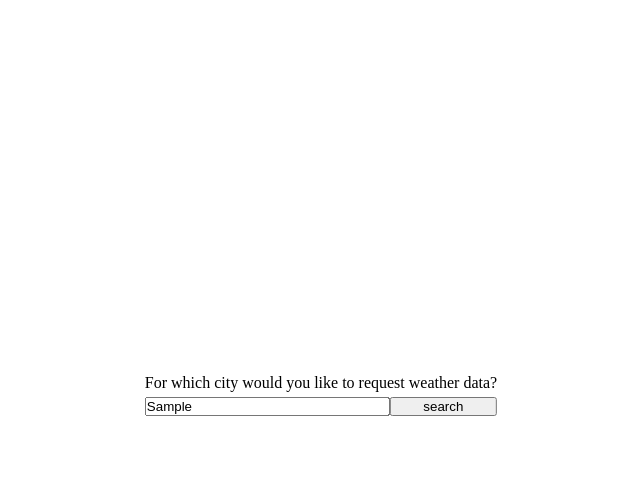
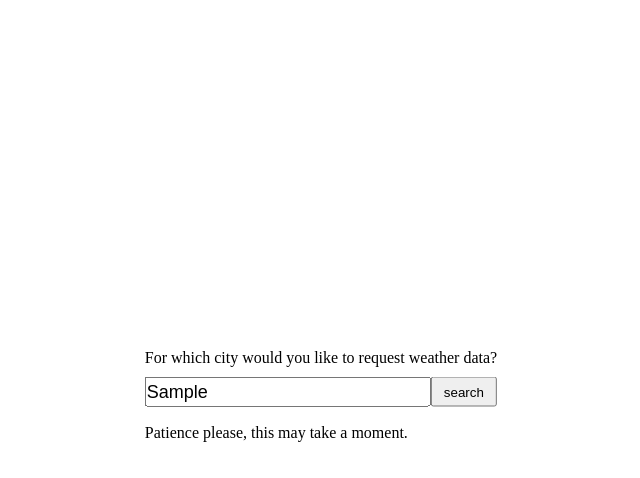
Before and after one commit to DebSol11/odin-weather-app, a website built with webpack: page src/template.html in a window 1280 px wide. Both pictures are taken after typing "Sample" into the empty fields and a click on the button "search". Shown: the whole page, without its empty margins (319-959 px from the left). Built offline with nearby package versions, Linux system fonts and the light colour scheme; no server answers.

Commit message:
Add and remove a load message accordingly

```diff
--- a/src/styles.css
+++ b/src/styles.css
@@ -16,20 +16,30 @@ body {
   grid-template-areas:
     "top top"
     "left right";
+  row-gap: 10px;
   margin-bottom: 10px;
 }
 
 label {
-  margin-bottom: 5px;
   grid-area: top;
 }
 
 input {
   grid-area: left;
+  height: 30px;
+  font-size: large;
 }
 
 button {
   grid-area: right;
+}
+
+#loadMessage {
+  display: none;
+}
+
+#loadMessage {
+  margin-top: 7px;
 }
 
 .dataDisplayContainer {
--- a/src/template.html
+++ b/src/template.html
@@ -7,11 +7,12 @@
   </head>
   <body>
     <div class="gridContainer">
-        <label for="city" class="top"
-          >For which city would you like to request weather data?</label
-        >
-        <input type="text" name="city" id="citySelect" class="left"/>
-        <button id="weatherSearchBtn" class="right">search</button>
+      <label for="city"
+        >For which city would you like to request weather data?</label
+      >
+      <input type="text" name="city" id="citySelect" placeholder="Berlin"/>
+      <button id="weatherSearchBtn">search</button>
+      <p id="loadMessage">Patience please, this may take a moment.</p>
     </div>
     <div class="dataDisplayContainer">
       <div class="flexContainer">
@@ -32,7 +33,12 @@
         <span id="tomorrowTemperature"></span>
         <p>°C</p>
       </div>
-      <p id="sourceAPI">Data is provided by: <a href="https://www.visualcrossing.com/weather-query-builder/">VisualCrossing.com</a></p>
+      <p id="sourceAPI">
+        Data is provided by:
+        <a href="https://www.visualcrossing.com/weather-query-builder/"
+          >VisualCrossing.com</a
+        >
+      </p>
     </div>
   </body>
 </html>
```
Also changed, not shown: dist/index.html, dist/main.js, src/.js/script.js, 1 other file.
